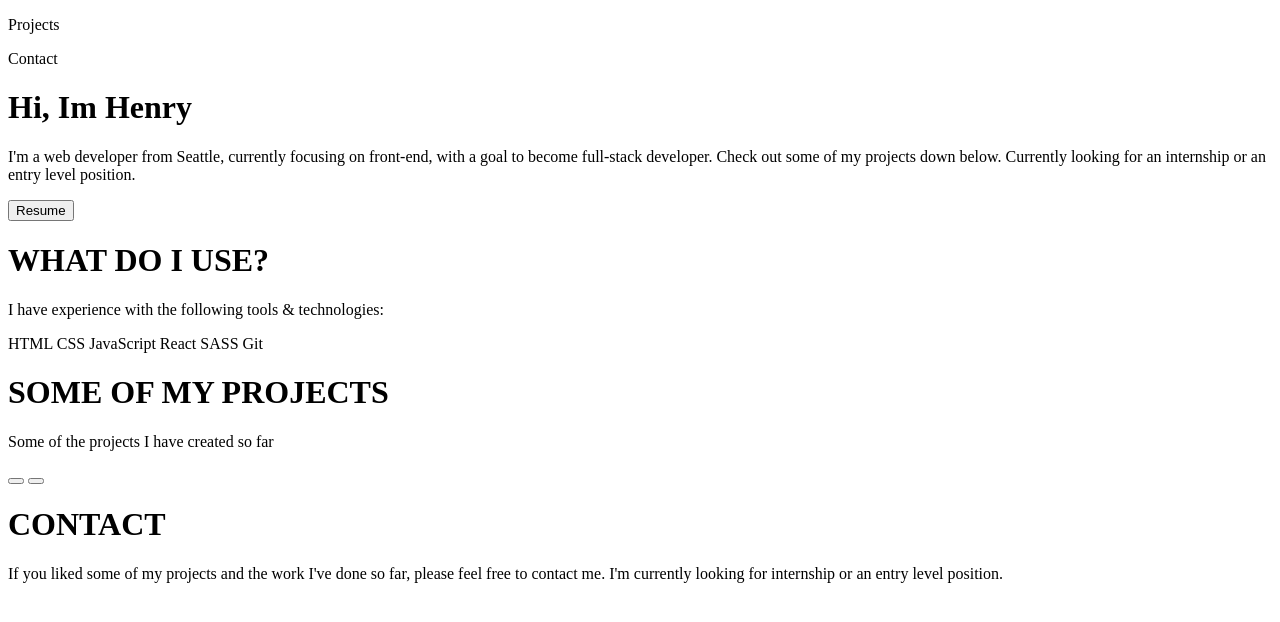
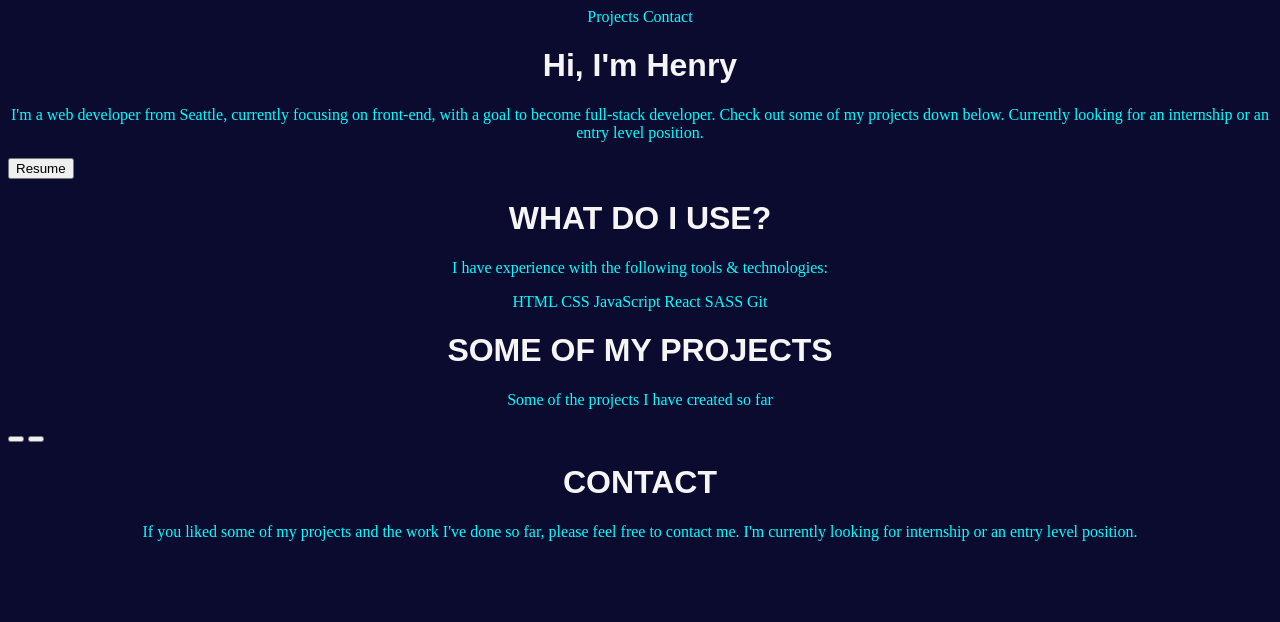
Before and after one commit to Henryn21/Portfolio-site, a plain HTML site: page index.html in a window 1280 px wide. Drawn offline with Linux system fonts and the light colour scheme.

Commit message:
started styling
colors and centering

```diff
--- a/index.html
+++ b/index.html
@@ -3,26 +3,29 @@
 <head>
     <meta charset="UTF-8">
     <meta name="viewport" content="width=device-width, initial-scale=1.0">
+    <link href="style.css" rel="stylesheet">
     <title>Portfolio</title>
 </head>
 <body>
     <header>
-        <p>Projects</p>
-        <p>Contact</p>
+        <p class="navItem">Projects</p>
+        <p class="navItem">Contact</p>
     </header>
     <div id="greeting">
-        <h1>Hi, Im Henry</h1>
-        <p>I'm a web developer from Seattle, currently focusing on front-end, with a goal to become full-stack developer. Check out some of my projects down below. Currently looking for an internship or an entry level position.</p>
+        <h1>Hi, I'm Henry</h1>
+        <p class="textContent">I'm a web developer from Seattle, currently focusing on front-end, with a goal to become full-stack developer. Check out some of my projects down below. Currently looking for an internship or an entry level position.</p>
         <button id="resumeButton">Resume</button>
     </div>
     <div id="skills">
         <h1>WHAT DO I USE?</h1>
-        <p>I have experience with the following tools & technologies:</p>
-        <p>HTML CSS JavaScript React SASS Git</p>
+        <div class="textContent">
+            <p>I have experience with the following tools & technologies:</p>
+            <p>HTML CSS JavaScript React SASS Git</p>
+        </div>
     </div>
     <div id="projects">
         <h1>SOME OF MY PROJECTS</h1>
-        <p>Some of the projects I have created so far</p>
+        <p class="textContent">Some of the projects I have created so far</p>
         <div id="projectDiv">
             <button id="leftButton"></button>
             <button id="rightButton"></button>
@@ -31,7 +34,7 @@
     </div>
     <div id="contact">
         <h1>CONTACT</h1>
-        <p>If you liked some of my projects and the work I've done so far, please feel free to contact me. I'm currently looking for internship or an entry level position.</p>
+        <p class="textContent">If you liked some of my projects and the work I've done so far, please feel free to contact me. I'm currently looking for internship or an entry level position.</p>
         <form>
 
         </form>
--- /dev/null
+++ b/style.css
@@ -0,0 +1,20 @@
+header{
+    text-align: center;
+}
+.navItem{
+    display: inline-block;
+    margin:auto
+}
+body{
+    color: cyan;
+    background-color: rgb(11, 11, 48);
+}
+h1{
+    color: whitesmoke;
+    font-family: sans-serif;
+    font-weight: bold;
+    text-align: center;
+}
+.textContent{
+    text-align: center;
+}
```
